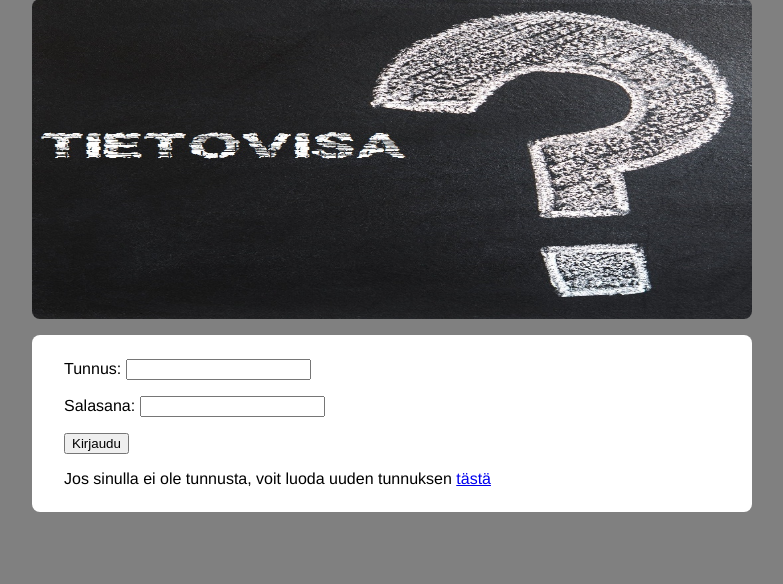
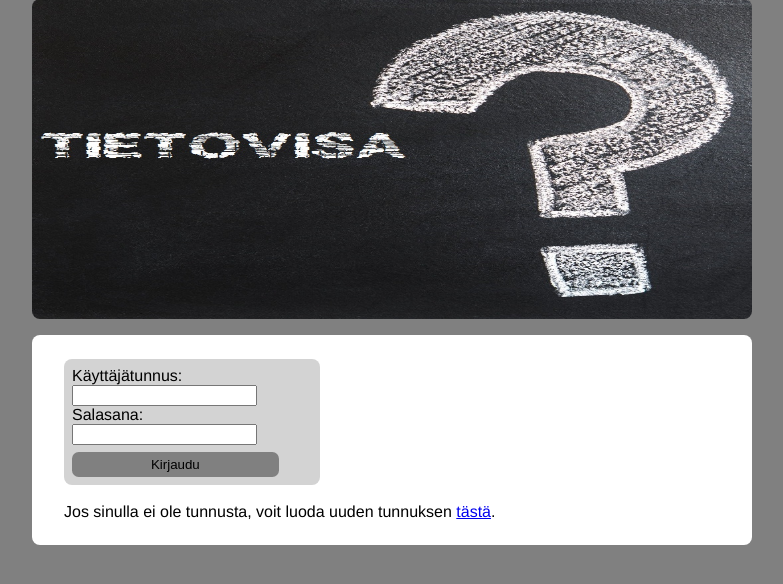
Before and after one commit to tietotuomas/Tietovisa, a Flask app: page /login in a window 1280 px wide. Shown: the part 17-601 px from the top of the page, without its empty margins (248-1031 px from the left). Run offline with Flask 2, Linux system fonts and the light colour scheme.

Commit message:
Enhance appearance

```diff
--- a/static/style.css
+++ b/static/style.css
@@ -22,6 +22,46 @@ body {
     margin-top: 1em;
 }
 
+.login {
+    padding: 0.5em;
+    background: lightgrey;
+    border-radius: .5em;
+    display: grid;
+    max-width: 15em;
+    grid-template-columns: 5em 10em;
+}
+
+#button1 {
+
+    padding:5px;
+    border: none;
+    text-align: center;
+    width: 15.5em;
+    background: grey;
+    border-radius: 0.5em;
+    margin-top: 0.5em;
+
+}
+
+.button2 {
+
+    padding:5px;
+    border: none;
+    text-align: center;
+    width: 15.5em;
+    background: grey;
+    border-radius: 0.5em;
+    margin-top: 0.5em;
+
+}
+
+#button1:hover {
+    background-color: rgb(226, 226, 226);
+}
+
+.button2:hover {
+    background-color: rgb(226, 226, 226);
+}
 nav li {
     padding: 1em 0em;
     display: inline-block;
--- a/templates/login.html
+++ b/templates/login.html
@@ -10,14 +10,19 @@
   <div class="header">
   </div>
   <div class="content">
-<form action="/login" method="post">
-Tunnus: <input type="text" name="username">
-<p>
-Salasana: <input type="password" name="password">
-<p>
-<input type="submit" value="Kirjaudu">
-</form>
-Jos sinulla ei ole tunnusta, voit luoda uuden tunnuksen <a href="/register">tästä</a>
+      <div class="login">
+        <form action="/login" method="POST">
+            <label for="username">Käyttäjätunnus:</label>
+            <input type="text" name="username">
+            <label for="password">Salasana:</label>
+            <input type="password" name="password">
+            <input id="button1" type="submit" value="Kirjaudu">
+          </form>
+      </div>
+
+
+<br>
+Jos sinulla ei ole tunnusta, voit luoda uuden tunnuksen <a href="/register">tästä</a>.
 </div>
 </body>
 </html>
```
Also changed, not shown: templates/quiz.html (+6 -3 lines), templates/register.html (+13 -5 lines), templates/result.html (+4 -5 lines).
